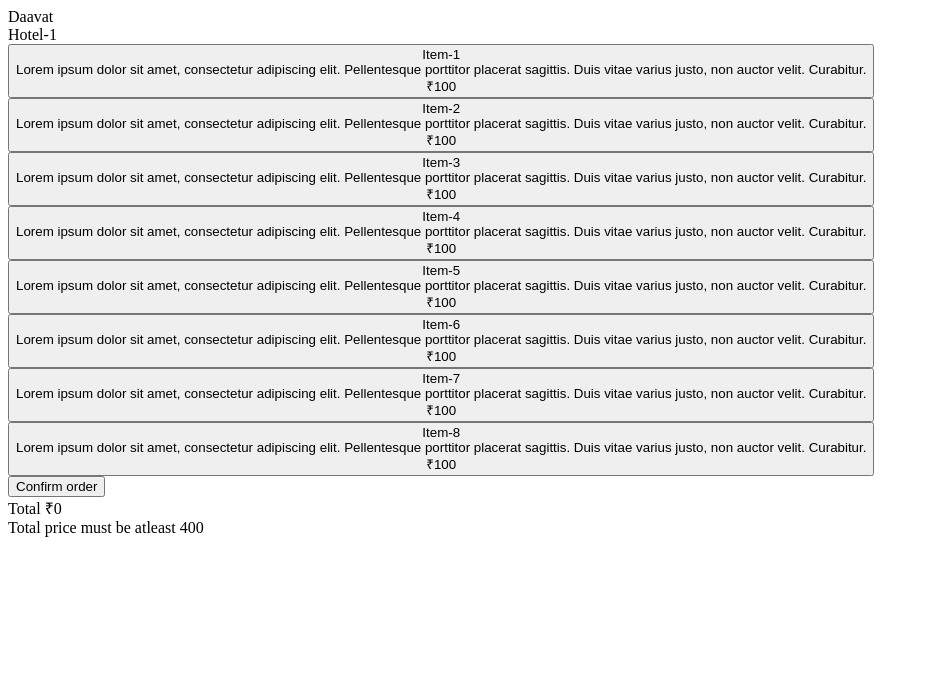
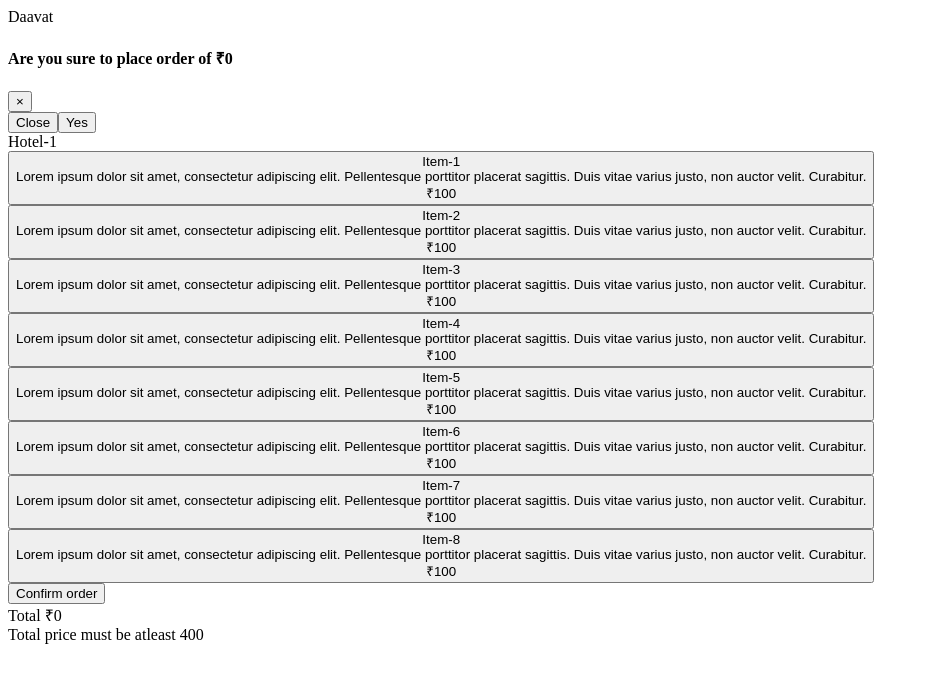
Before and after one commit to Kartiksaini001/daavat, a Next.js app: page /menu in a window 1280 px wide. Both pictures are taken after a click on the button "Confirm order". Shown: the top 682 px of the page, without its empty margins (0-929 px from the left). Built offline with nearby package versions, Linux system fonts and the light colour scheme.

Commit message:
add modal in order page

```diff
--- a/pages/hotel/dashboard.js
+++ b/pages/hotel/dashboard.js
@@ -131,7 +131,6 @@ export default function Dashboard() {
             <div className="w-full md:w-1/4 px-3 mb-6 md:mb-0">
               <label
                 className="block uppercase tracking-wide text-gray-700 text-xs font-bold mb-2"
-                for="number"
               >
                 Longitude
               </label>
@@ -147,7 +146,6 @@ export default function Dashboard() {
             <div className="w-full md:w-1/4 px-3 mb-6 md:mb-0">
               <label
                 className="block uppercase tracking-wide text-gray-700 text-xs font-bold mb-2"
-                for="grid-city"
               >
                 Latitude
               </label>
--- a/pages/menu.js
+++ b/pages/menu.js
@@ -6,24 +6,46 @@ import router from "next/router";
 
 const Menu = () => {
 	const [totalPrice, settotalPrice] = useState(0);
+	const [isOpen,setOpen]= useState(false);
+	const toggle = (index) => {
+		setOpen(!isOpen);
+	  };
+
 	return (
 		<Wrapper>
-			<Header>
-				<HotelName>Hotel-1</HotelName>
-			</Header>
-			<ItemList>
-				{MenuList.map((item, key) => (
-					<ItemCard
-						key={key}
-						initialItem={item}
-						totalPrice={totalPrice}
-						settotalPrice={settotalPrice}
-					/>
-				))}
-			</ItemList>
-			<ConfirmContainer>
-				<ConfirmButton
-					onClick={() => {
+			 {isOpen ? (
+        <>
+          <div className="justify-center items-center flex overflow-x-hidden overflow-y-auto fixed inset-0 z-50 outline-none focus:outline-none">
+            <div className="relative w-auto my-6 mx-auto max-w-3xl">
+              {/*content*/}
+              <div className="border-0 rounded-lg shadow-lg relative flex flex-col w-full bg-white outline-none focus:outline-none">
+                {/*header*/}
+                <div className="flex items-start justify-between p-5 border-b border-solid border-blueGray-200 rounded-t">
+                  <h4 className="text-3xl font-semibold">
+                   Are you sure to place order of  &#x20B9;{totalPrice}
+                  </h4>
+                  <button
+                    className="p-1 ml-auto bg-transparent border-0 text-black opacity-5 float-right text-3xl leading-none font-semibold outline-none focus:outline-none"
+                    onClick={() => setOpen(false)}
+                  >
+                    <span className="bg-transparent text-black opacity-5 h-6 w-6 text-2xl block outline-none focus:outline-none">
+                      ×
+                    </span>
+                  </button>
+                </div>
+                {/*footer*/}
+                <div className="flex items-center justify-end p-6 border-t border-solid border-blueGray-200 rounded-b">
+                  <button
+                    className="text-red-500 background-transparent font-bold uppercase px-6 py-2 text-sm outline-none focus:outline-none mr-1 mb-1 ease-linear transition-all duration-150"
+                    type="button"
+                    onClick={() => setOpen(false)}
+                  >
+                    Close
+                  </button>
+                  <ConfirmButton
+                    className="bg-green active:bg-emerald-600 font-bold uppercase text-sm px-6 py-3 rounded shadow hover:shadow-lg outline-none focus:outline-none mr-1 mb-1 ease-linear transition-all duration-150"
+                    type="button"
+                    onClick={() => {
 						if (totalPrice < 400) {
 							return;
 						}
@@ -41,6 +63,35 @@ const Menu = () => {
 
 						router.push("/order");
 					}}
+					className={`${
+						totalPrice < 400 && "cursor-not-allowed bg-opacity-75"
+					}`}
+                  >
+                    Yes
+                  </ConfirmButton>
+                </div>
+              </div>
+            </div>
+          </div>
+          <div className="opacity-25 fixed inset-0 z-40 bg-black"></div>
+        </>
+      ) : null}
+			<Header>
+				<HotelName>Hotel-1</HotelName>
+			</Header>
+			<ItemList>
+				{MenuList.map((item, key) => (
+					<ItemCard
+						key={key}
+						initialItem={item}
+						totalPrice={totalPrice}
+						settotalPrice={settotalPrice}
+					/>
+				))}
+			</ItemList>
+			<ConfirmContainer>
+				<ConfirmButton
+					onClick={() => toggle()}
 					className={`${
 						totalPrice < 400 && "cursor-not-allowed bg-opacity-75"
 					}`}
```
